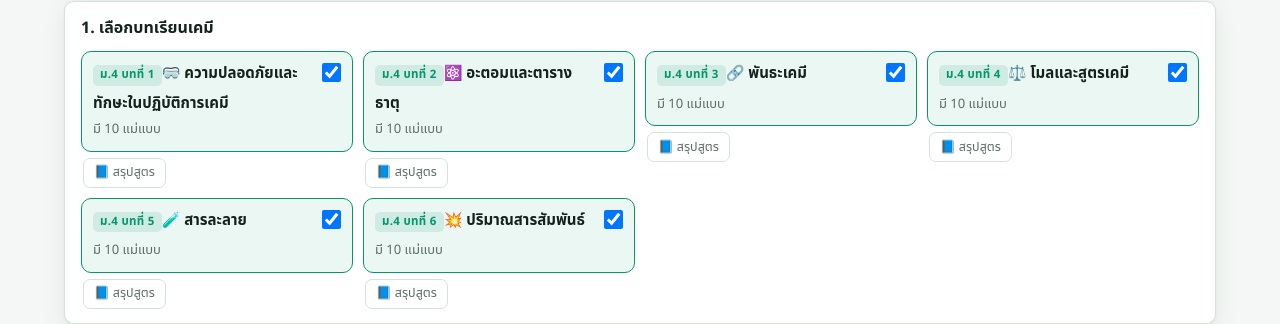
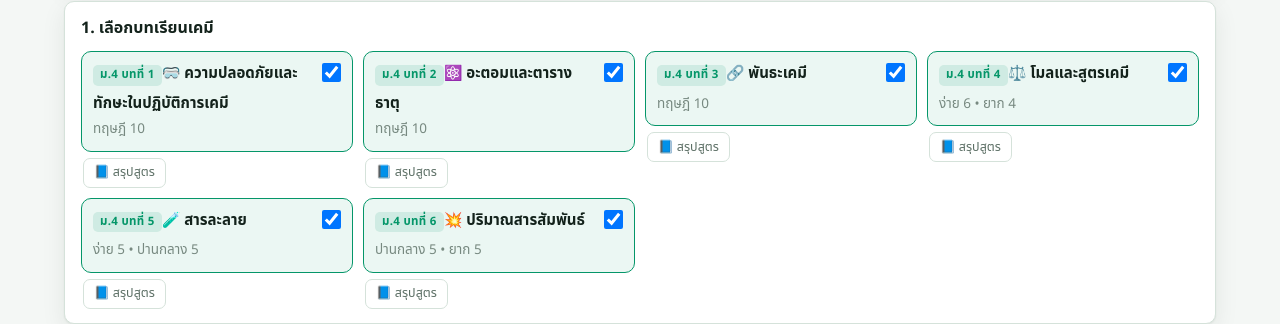
Before and after one commit to BoydzII/chem-quiz-m4, a plain HTML site: page index.html in a window 1280 px wide. Shown: the part 348-672 px from the top of the page. Drawn offline with Linux system fonts and the light colour scheme.

Commit message:
Update topic cards to show template counts broken down by difficulty levels

```diff
--- a/index.html
+++ b/index.html
@@ -1278,12 +1278,19 @@ function renderMake() {
   h += '<div class="card"><h3>1. เลือกบทเรียนเคมี</h3><div class="gridcards">';
   TOPICS.forEach(t => {
     const on = c.topics.indexOf(t.id) >= 0;
-    const nTpl = TPL.filter(x => x.topic === t.id).length;
-    h += '<div class="topiccard"><label class="chk' + (on ? ' on' : '') + '">' +
-      '<input type="checkbox" data-topic="' + t.id + '"' + (on ? ' checked' : '') + '>' +
-      '<span><span class="ch">' + chLabel(t) + '</span><span class="t">' + t.icon + ' ' + esc(t.name) + '</span><br>' +
-      '<span class="d">มี ' + nTpl + ' แม่แบบ</span></span></label>' +
-      '<button class="fxbtn" data-fx="' + t.id + '">📘 สรุปสูตร</button></div>';
+      const tpls = TPL.filter(x => x.topic === t.id);
+      const lvCnts = [];
+      LEVELS.forEach(lv => {
+        const n = tpls.filter(x => x.level === lv).length;
+        if (n > 0) lvCnts.push(lv + ' ' + n);
+      });
+      const dText = lvCnts.length > 0 ? lvCnts.join(' • ') : 'ไม่มีข้อสอบ';
+
+      h += '<div class="topiccard"><label class="chk' + (on ? ' on' : '') + '">' +
+        '<input type="checkbox" data-topic="' + t.id + '"' + (on ? ' checked' : '') + '>' +
+        '<span><span class="ch">' + chLabel(t) + '</span><span class="t">' + t.icon + ' ' + esc(t.name) + '</span><br>' +
+        '<span class="d" style="font-size:13.5px; opacity:0.8">' + dText + '</span></span></label>' +
+        '<button class="fxbtn" data-fx="' + t.id + '">📘 สรุปสูตร</button></div>';
   });
   h += '</div></div>';
 
```
